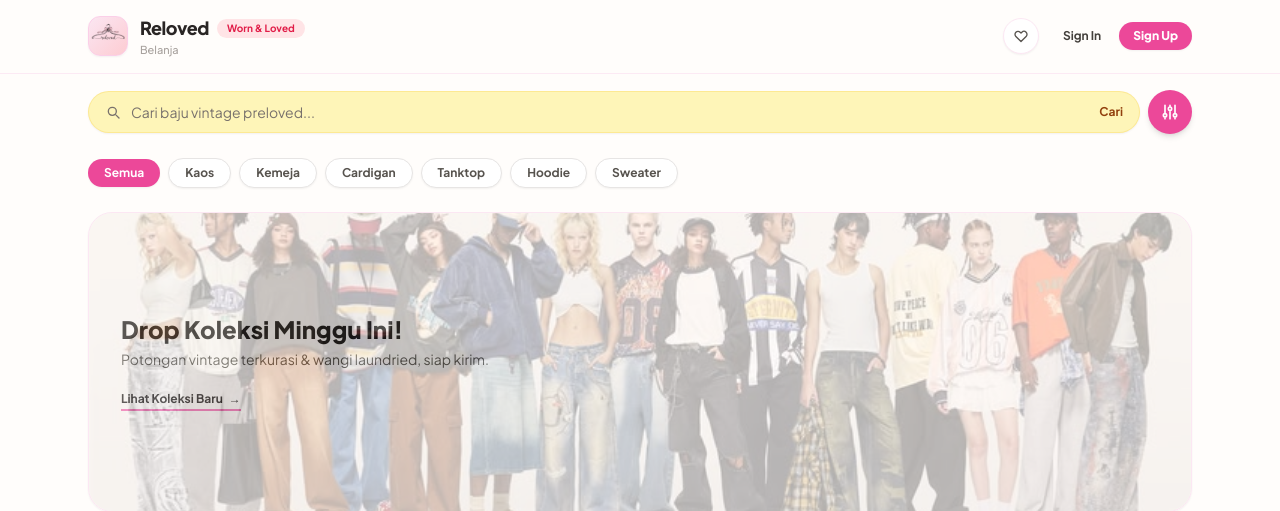
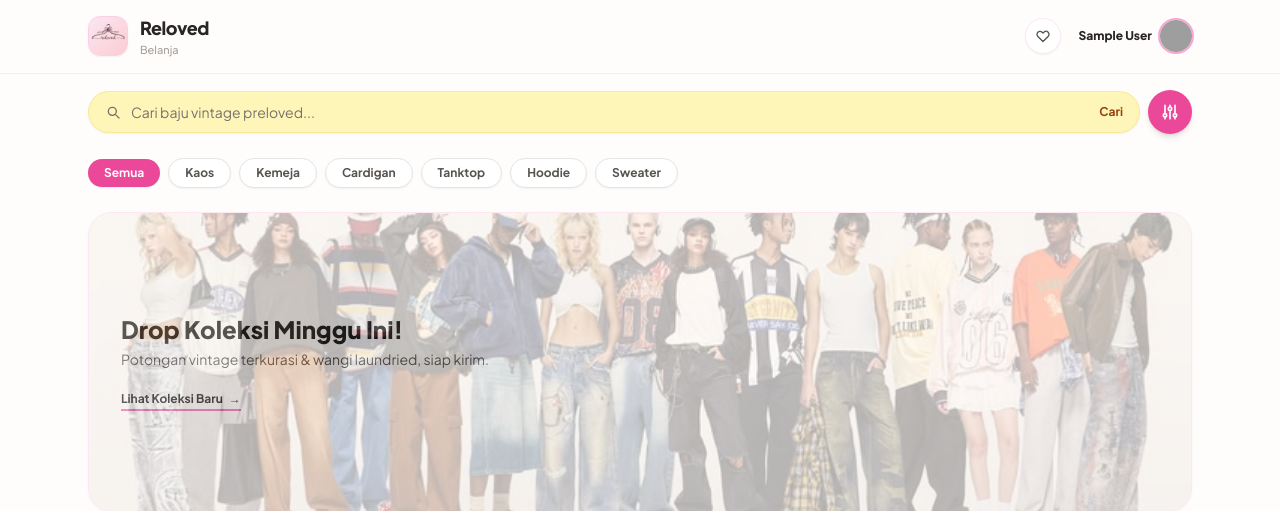
Before and after one commit to NafilaRA/repo-kelompok4imutgemas, a Laravel app: page / in a window 1280 px wide. Shown: the top 511 px of the page. Run offline with Laravel 12, Linux system fonts and the light colour scheme; the visitor is signed in with stand-in values (Sample User, id 1); data comes from the database, SQL or seed files in the repository; some libraries are stand-ins or nearby versions; grey boxes are pictures that could not be loaded.

Commit message:
beranda done, tinggal nambahin profile bisa di edit dan tambah produk buat role penjual

```diff
--- a/projectakhir/RELOVED-4/resources/views/product/index.blade.php
+++ b/projectakhir/RELOVED-4/resources/views/product/index.blade.php
@@ -28,7 +28,6 @@
         <div class="max-w-6xl mx-auto px-4 sm:px-6 py-3.5 flex items-center justify-between">
             <!-- Brand & Tagline -->
             <div class="flex items-center gap-3">
-               <!-- Pembungkus Logo (Opsi 1: Background putih logo menyatu dengan pink) -->
                 <div class="w-10 h-10 rounded-xl bg-gradient-to-br from-pink-100 to-rose-200 border border-pink-200 flex items-center justify-center shadow-sm overflow-hidden">
                 <img src="{{ asset('images/icon/logo-reloved.jpeg') }}"
                     alt="Logo Reloved"
@@ -39,25 +38,50 @@
                         <a href="{{ route('product.index') }}" class="text-lg font-extrabold text-stone-800 tracking-tight">
                             Reloved
                         </a>
-                        <span class="bg-rose-100 text-rose-600 text-[10px] font-bold px-2.5 py-0.5 rounded-full">
-                            Worn & Loved
-                        </span>
                     </div>
                     <p class="text-[11px] font-medium text-stone-400">Belanja</p>
                 </div>
             </div>
 
-            <!-- Right Icons (Wishlist & Avatar) -->
-            <div class="flex items-center gap-3">
+            <!-- Right Actions (Wishlist & Tombol Login/Sign Up / Profil Dropdown) -->
+            <div class="flex items-center gap-2.5">
+                <!-- Tombol Wishlist -->
                 <button type="button" class="w-9 h-9 rounded-full bg-white border border-pink-100 flex items-center justify-center text-stone-600 hover:text-pink-500 hover:border-pink-300 transition shadow-sm">
                     <svg class="w-4 h-4" fill="none" stroke="currentColor" stroke-width="2" viewBox="0 0 24 24">
                         <path stroke-linecap="round" stroke-linejoin="round" d="M4.318 6.318a4.5 4.5 0 000 6.364L12 20.364l7.682-7.682a4.5 4.5 0 00-6.364-6.364L12 7.636l-1.318-1.318a4.5 4.5 0 00-6.364 0z" />
                     </svg>
                 </button>
-                <!-- Tombol Login & Sign Up -->
+
+                <!-- Tombol Login/Sign Up atau Profil User dengan Dropdown -->
                 <div class="flex items-center gap-1.5">
+                    @auth
+                        <div class="relative">
+                            <!-- Tombol Avatar / Profil -->
+                            <button type="button" onclick="toggleProfileMenu()" class="flex items-center gap-2 pl-2 focus:outline-none">
+                                <span class="text-xs font-extrabold text-stone-800 hidden sm:inline">{{ Auth::user()->name }}</span>
+                                <div class="w-8 h-8 rounded-full overflow-hidden ring-2 ring-pink-300 shadow-sm transition hover:scale-105">
+                                    <img src="https://api.dicebear.com/7.x/avataaars/svg?seed={{ Auth::user()->name }}" alt="Profile" class="w-full h-full object-cover">
+                                </div>
+                            </button>
+
+                            <!-- Dropdown Menu (Pengaturan Akun & Logout) -->
+                            <div id="profileMenu" class="hidden absolute right-0 mt-2 w-48 bg-white rounded-2xl shadow-xl border border-pink-100 py-2 z-50">
+                                <a href="{{ route('profile') }}" class="block px-4 py-2 text-xs font-bold text-stone-700 hover:bg-pink-50 hover:text-pink-600 transition">
+                                    ⚙️ Pengaturan Akun
+                                </a>
+                                <div class="border-t border-pink-50 my-1"></div>
+                                <form action="{{ route('logout') }}" method="POST">
+                                    @csrf
+                                    <button type="submit" class="w-full text-left px-4 py-2 text-xs font-bold text-rose-600 hover:bg-rose-50 transition">
+                                        🚪 Keluar (Logout)
+                                    </button>
+                                </form>
+                            </div>
+                        </div>
+                    @else
                         <a href="{{ route('login') }}" class="px-3 py-1.5 rounded-full text-xs font-bold text-stone-700 hover:text-pink-600 hover:bg-pink-50 transition">Sign In</a>
                         <a href="{{ route('signup') }}" class="px-3.5 py-1.5 rounded-full text-xs font-extrabold bg-[#EC4899] hover:bg-pink-600 text-white shadow-sm transition">Sign Up</a>
+                    @endauth
                 </div>
             </div>
         </div>
@@ -119,7 +143,7 @@
                             'XL' => 'Size XL (LD 110+)',
                         ];
                     @endphp
-                    <a href="{{ route('products.index', request()->except('size')) }}"
+                    <a href="{{ route('product.index', request()->except('size')) }}"
                        title="Hapus filter ukuran"
                        class="inline-flex items-center gap-1.5 bg-[#FADADD] hover:bg-rose-200 text-rose-800 text-[11px] font-bold px-3 py-1 rounded-full shrink-0 transition">
                         <span>📏 {{ $sizeLabels[request('size')] ?? 'Size ' . request('size') }}</span>
@@ -507,17 +531,37 @@
     </div>
 
     <!-- JavaScript Buka / Tutup Modal Filter -->
+
 <script>
+    // Dropdown Profil
+    function toggleProfileMenu() {
+        const menu = document.getElementById('profileMenu');
+
+        menu.classList.toggle('hidden');
+    }
+
+    // Menutup dropdown ketika klik di luar menu
+    document.addEventListener('click', function(event) {
+        const menu = document.getElementById('profileMenu');
+        const button = event.target.closest('[onclick="toggleProfileMenu()"]');
+
+        if (menu && !menu.contains(event.target) && !button) {
+            menu.classList.add('hidden');
+        }
+    });
+
+    // Modal Filter
     function openFilterModal() {
         document.getElementById('filterModal').classList.remove('hidden');
-            document.body.style.overflow = 'hidden'; // Kunci scroll layar belakang
+        document.body.style.overflow = 'hidden';
     }
 
     function closeFilterModal() {
         document.getElementById('filterModal').classList.add('hidden');
-            document.body.style.overflow = 'auto'; // Aktifkan lagi scroll layar
+        document.body.style.overflow = 'auto';
     }
 </script>
 
+
 </body>
 </html>
--- a/projectakhir/RELOVED-4/routes/web.php
+++ b/projectakhir/RELOVED-4/routes/web.php
@@ -33,5 +33,11 @@ Route::post('/lupa-password/kirim-otp', [ForgotPasswordController::class, 'sendO
 Route::post('/lupa-password/reset', [ForgotPasswordController::class, 'resetPassword'])->name('password.otp.update');
 // Halaman Pengaturan Akun (Hanya bisa diakses jika sudah login)
 Route::get('/profile', function () {
-    return view('account'); // Sesuaikan nama foldernya jika ditaruh di dalam subfolder, misal: view('profile.account')
-})->middleware('auth')->name('profile.index');
+    return view('profile'); // Sesuaikan nama foldernya jika ditaruh di dalam subfolder, misal: view('profile.account')
+})->middleware('auth')->name('profile');
+// Rute khusus Penjual / Admin
+Route::middleware(['auth', 'penjual'])->group(function () {
+    // Ganti dengan rute tambah/edit produk milik kalian di project Reloved
+    Route::get('/produk/tambah', [App\Http\Controllers\ProdukController::class, 'create'])->name('produk.create');
+    Route::post('/produk/simpan', [App\Http\Controllers\ProdukController::class, 'store'])->name('produk.store');
+});
```
Also changed, not shown: projectakhir/RELOVED-4/resources/views/Auth/forgot-password.blade.php (+3 -13 lines), projectakhir/RELOVED-4/resources/views/Auth/signup.blade.php (+27 -7 lines). Lines whose indentation alone changed are shown as unchanged.
